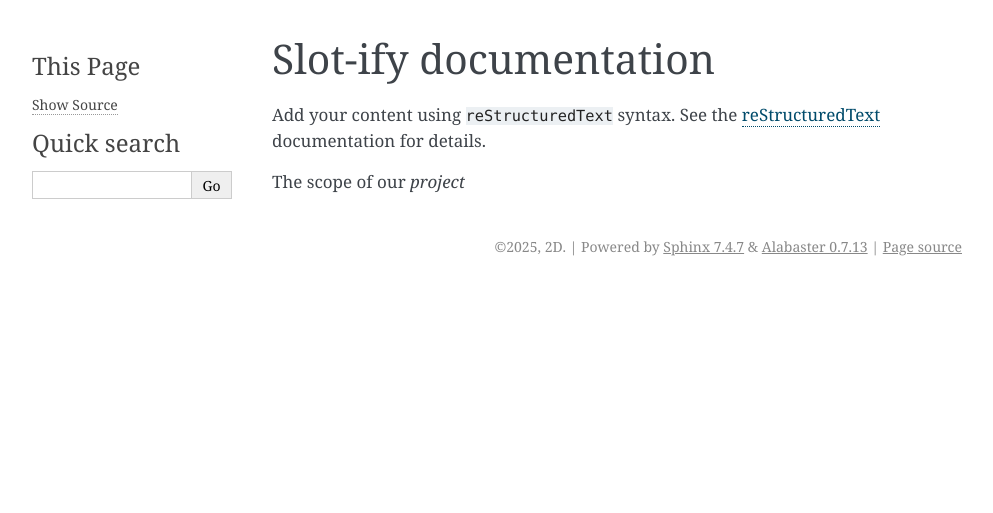
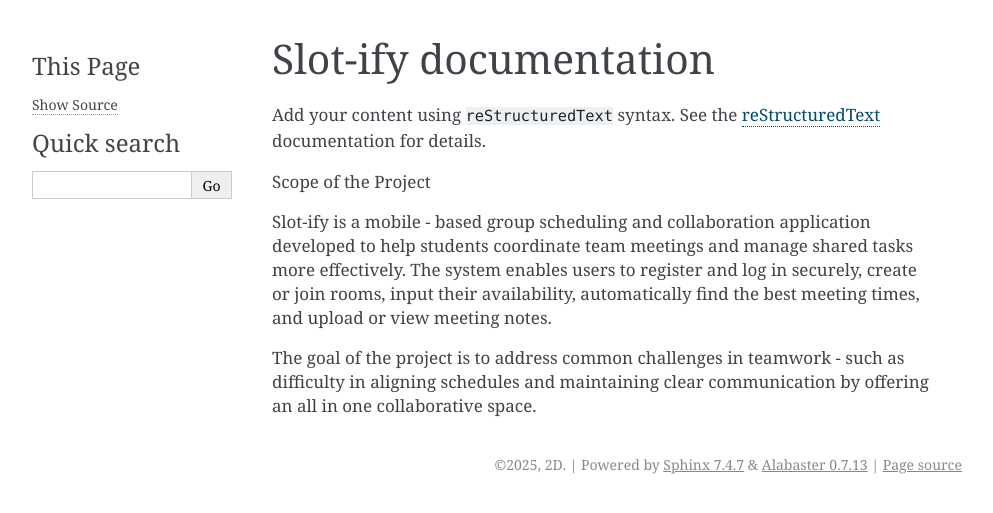
Before and after one commit to up2235881/SETAP-coursework-2D, a Sphinx documentation site: the page built from docs/source/index.rst, in a window 1280 px wide. Shown: the top 513 px of the page, without its empty margins (148-1141 px from the left). Built offline with Sphinx 7.4.7, drawn with Linux system fonts in a browser that asks for light colours.

Commit message:
Update index.rst

```diff
--- a/docs/source/index.rst
+++ b/docs/source/index.rst
@@ -10,7 +10,11 @@ Add your content using ``reStructuredText`` syntax. See the
 `reStructuredText <https://www.sphinx-doc.org/en/master/usage/restructuredtext/index.html>`_
 documentation for details.
 
-The scope of our *project*
+Scope of the Project
+
+Slot-ify is a mobile - based group scheduling and collaboration application developed to help students coordinate team meetings and manage shared tasks more effectively. The system enables users to register and log in securely, create or join rooms, input their availability, automatically find the best meeting times, and upload or view meeting notes.
+
+The goal of the project is to address common challenges in teamwork - such as difficulty in aligning schedules and maintaining clear communication by offering an all in one collaborative space.
 
 .. toctree::
    :maxdepth: 2
```
